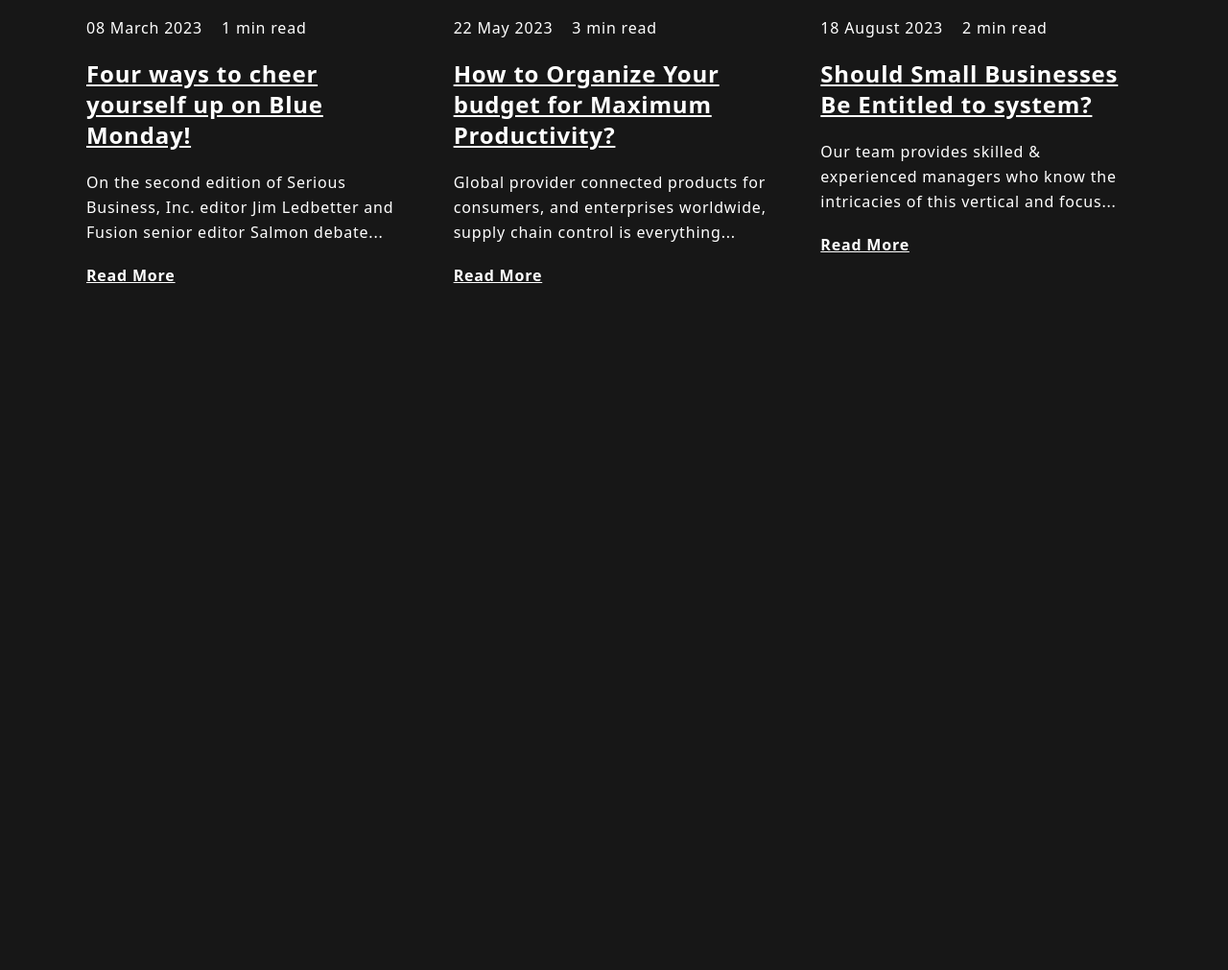
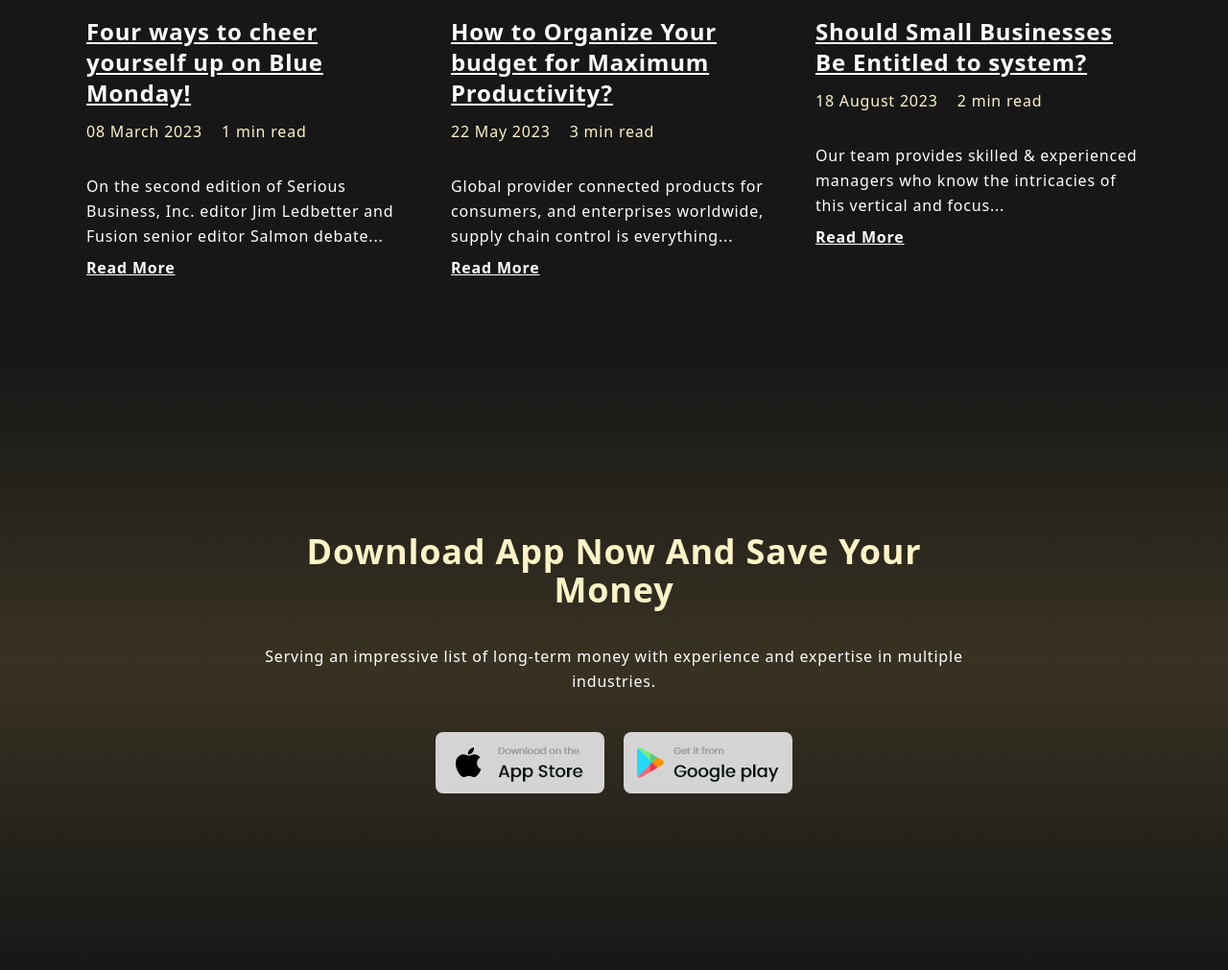
Before and after one commit to ShahramShakiba/Bank-Landing-Page, a website: page Bank-Landing-Page/index.html in a window 1280 px wide. Shown: the part 5605-6616 px from the top of the page at 96% size. Before the commit the page ends 5984 px from the top, so only its background shows below. Drawn offline with Linux system fonts and the light colour scheme.

Commit message:
Designing Download-App section

```diff
--- a/Bank-Landing-Page/index.html
+++ b/Bank-Landing-Page/index.html
@@ -1408,9 +1408,11 @@
             <h1 class="title">Latest Updates, Solutions And Company News</h1>
           </div>
 
-          <!--------------- CARDS----------------->
-          <div class="grid gap-y-28 md:gap-x-12 md:grid-cols-2 lg:grid-cols-3">
-            <!-------card-1------->
+          <!--------------- POSTS ----------------->
+          <div
+            class="grid gap-y-28 md:gap-x-12 xl:gap-x-10 2xl:gap-x-16 md:grid-cols-2 xl:grid-cols-3"
+          >
+            <!----------post-1---------->
             <div>
               <!--image-->
               <div class="lg:h-[40vh] rounded-xl scale-100 overflow-hidden">
@@ -1423,20 +1425,22 @@
 
               <!--description-->
               <div>
-                <div class="flex items-center gap-5 py-5">
+                <div class="pt-5 pb-3">
+                  <a
+                    href="#blog"
+                    class="text-2xl font-bold underline hover:text-amber-400 hover:no-underline"
+                  >
+                    Four ways to cheer yourself up on Blue Monday!
+                  </a>
+                </div>
+
+                <div class="flex items-center gap-5 text-amber-100">
                   <p>08 March 2023</p>
 
                   <p>1 min read</p>
                 </div>
 
-                <a
-                  href="#blog"
-                  class="text-2xl font-bold underline hover:text-amber-400 hover:no-underline"
-                >
-                  Four ways to cheer yourself up on Blue Monday!
-                </a>
-
-                <p class="leading-relaxed my-5">
+                <p class="leading-relaxed pt-8 pb-2">
                   On the second edition of Serious Business, Inc. editor Jim
                   Ledbetter and Fusion senior editor Salmon debate...
                 </p>
@@ -1454,7 +1458,7 @@
               </div>
             </div>
 
-            <!-------card-2------->
+            <!----------post-2---------->
             <div>
               <!--image-->
               <div class="lg:h-[40vh] rounded-xl scale-100 overflow-hidden">
@@ -1467,20 +1471,22 @@
 
               <!--description-->
               <div>
-                <div class="flex items-center gap-5 py-5">
+                <div class="pt-5 pb-3">
+                  <a
+                    href="#blog"
+                    class="text-2xl font-bold underline hover:text-amber-400 hover:no-underline"
+                  >
+                    How to Organize Your budget for Maximum Productivity?
+                  </a>
+                </div>
+
+                <div class="flex items-center gap-5 text-amber-100">
                   <p>22 May 2023</p>
 
                   <p>3 min read</p>
                 </div>
 
-                <a
-                  href="#blog"
-                  class="text-2xl font-bold underline hover:text-amber-400 hover:no-underline"
-                >
-                  How to Organize Your budget for Maximum Productivity?
-                </a>
-
-                <p class="leading-relaxed my-5">
+                <p class="leading-relaxed pt-8 pb-2">
                   Global provider connected products for consumers, and
                   enterprises worldwide, supply chain control is everything...
                 </p>
@@ -1498,7 +1504,7 @@
               </div>
             </div>
 
-            <!-------card-3------->
+            <!----------post-3---------->
             <div>
               <div class="lg:h-[40vh] rounded-xl scale-100 overflow-hidden">
                 <!--image-->
@@ -1511,20 +1517,22 @@
 
               <!--description-->
               <div>
-                <div class="flex items-center gap-5 py-5">
+                <div class="pt-5 pb-3">
+                  <a
+                    href="#blog"
+                    class="text-2xl font-bold underline hover:text-amber-400 hover:no-underline"
+                  >
+                    Should Small Businesses Be Entitled to system?
+                  </a>
+                </div>
+
+                <div class="flex items-center gap-5 text-amber-100">
                   <p>18 August 2023</p>
 
                   <p>2 min read</p>
                 </div>
 
-                <a
-                  href="#blog"
-                  class="text-2xl font-bold underline hover:text-amber-400 hover:no-underline"
-                >
-                  Should Small Businesses Be Entitled to system?
-                </a>
-
-                <p class="leading-relaxed my-5">
+                <p class="leading-relaxed pt-8 pb-2">
                   Our team provides skilled & experienced managers who know the
                   intricacies of this vertical and focus...
                 </p>
@@ -1544,6 +1552,40 @@
           </div>
         </div>
       </section>
+
+      <!--======= Download ==============================-->
+      <section id="download-app" class="bg-amber-neutral">
+        <div class="container h-[80vh] grid place-items-center">
+          <div class="text-center md:w-2/3 m-auto">
+            <h1 class="title text-amber-100">Download App Now And Save Your Money</h1>
+
+            <p class="leading-relaxed pt-5">
+              Serving an impressive list of long-term money with experience and
+              expertise in multiple industries.
+            </p>
+
+            <div
+              class="flex flex-col md:flex-row items-center justify-center gap-5 pt-10"
+            >
+              <!--iStore-->
+              <a
+                href="#"
+                class="bg-neutral-300 h-16 w-44 grid place-items-center rounded-lg hover:opacity-70"
+              >
+                <img src="./assets/iStore-dark.png" alt="iStore" />
+              </a>
+
+              <!--playStore-->
+              <a
+                href="#"
+                class="bg-neutral-300 h-16 w-44 grid place-items-center rounded-lg hover:opacity-70"
+              >
+                <img src="./assets/playStore-dark.png" alt="playStore" />
+              </a>
+            </div>
+          </div>
+        </div>
+      </section>
     </main>
 
     <script src="index.js"></script>
--- a/Bank-Landing-Page/tailwind.config.js
+++ b/Bank-Landing-Page/tailwind.config.js
@@ -22,7 +22,7 @@ module.exports = {
       center: true,
 
       padding: {
-        DEFAULT: '20px',
+        DEFAULT: '50px',
         md: '90px',
       },
     },
```
Also changed, not shown: Bank-Landing-Page/css/main.css.
